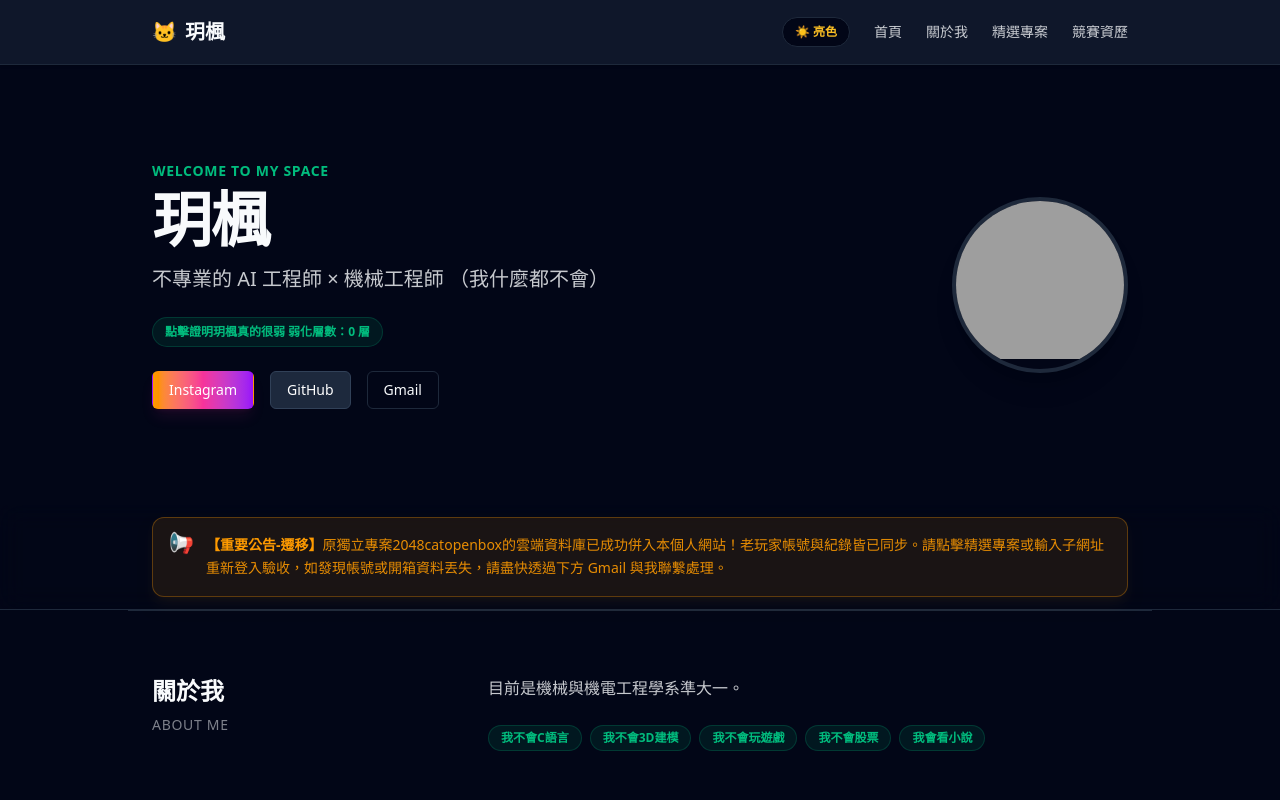
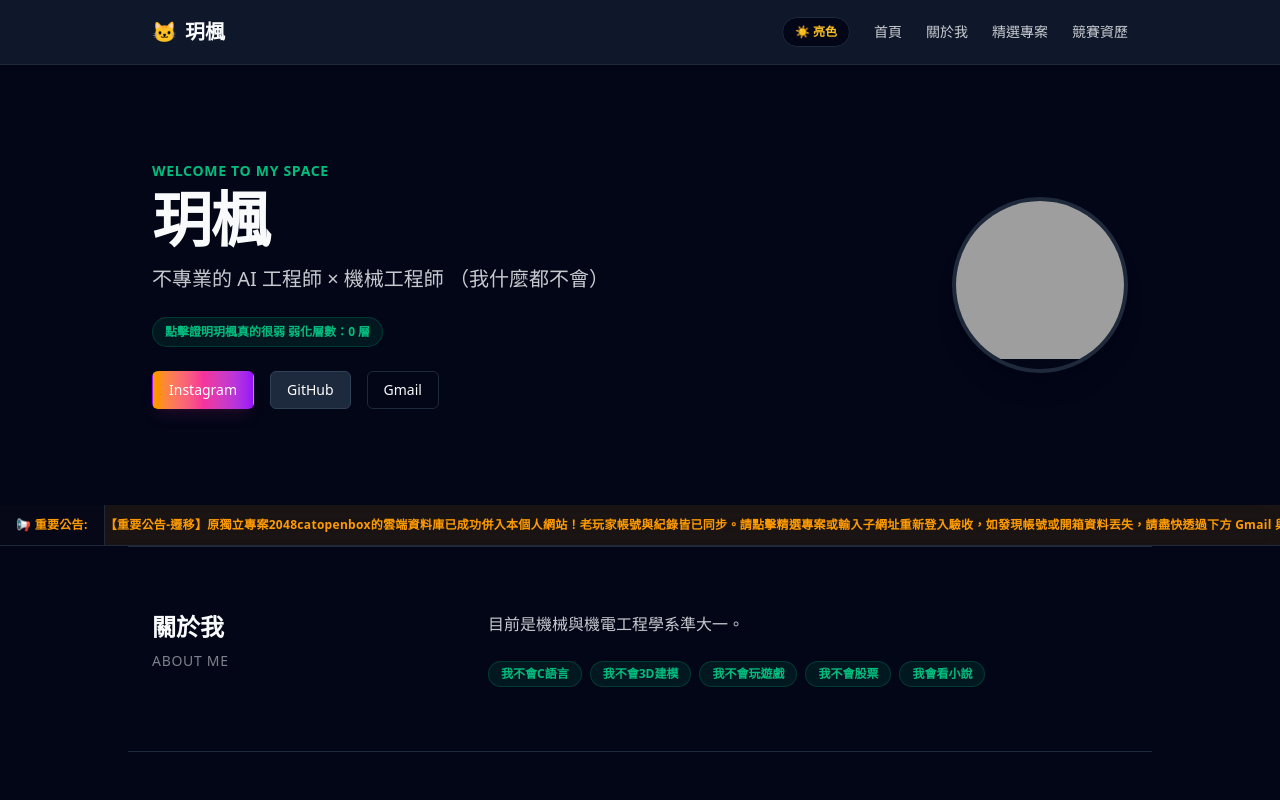
Before and after one commit to moonfall000/YueFon, a Next.js app: page / in a window 1280 px wide. Shown: the top 800 px of the page. Built offline with nearby package versions, Linux system fonts and the light colour scheme; grey boxes are pictures that could not be loaded.

Commit message:
【重要公告-遷移】原獨立專案2048catopenbox的雲端資料庫已成功併入本個人網站！老玩家帳號與紀錄皆已同步。請點擊精選專案或輸入子網址重新登入驗收，如發現帳號或開箱資料丟失，請盡快透過下方 Gmail 與我聯繫處理。

```diff
--- a/app/Announcement.js
+++ b/app/Announcement.js
@@ -1,19 +1,18 @@
 // app/Announcement.js
-
 'use client';
 
 export default function Announcement() {
   return (
-    <div className="sticky top-0 z-50 w-full select-none backdrop-blur-md bg-background/80 py-3 border-b" style={{ borderColor: 'var(--card-border)' }}>
-      <div className="max-w-5xl mx-auto px-6">
-        <div className="p-4 bg-amber-500/10 border border-amber-500/30 rounded-xl flex items-start gap-3 shadow-lg shadow-amber-500/5">
-          <span className="text-xl animate-bounce mt-0.5">📢</span>
-          <div className="flex-1 text-sm leading-relaxed text-amber-500/90 font-medium whitespace-pre-line">
+    <div className="sticky top-0 z-50 w-full select-none backdrop-blur-md bg-amber-500/10 border-b overflow-hidden" style={{ borderColor: 'var(--card-border)' }}>
+      {/* 💡 跑馬燈軌道：利用 flex 和 animate-marquee 實現一行流暢無限橫向滑動 */}
+      <div className="w-full flex items-center h-10 text-xs font-bold text-amber-500 tracking-wide">
+        <span className="px-4 bg-slate-950/80 h-full flex items-center shrink-0 border-r z-20" style={{ borderColor: 'var(--card-border)' }}>📢 重要公告:</span>
 
-            <span className="font-bold text-amber-500">【重要公告-遷移】</span>
-          原獨立專案2048catopenbox的雲端資料庫已成功併入本個人網站！老玩家帳號與紀錄皆已同步。請點擊精選專案或輸入子網址重新登入驗收，如發現帳號或開箱資料丟失，請盡快透過下方 Gmail 與我聯繫處理。
-
-          </div>
+        {/* 跑馬燈動畫本體 */}
+        <div className="flex gap-8 whitespace-nowrap animate-[marquee_25s_linear_infinite] hover:[animation-play-state:paused] cursor-pointer">
+          <span>【重要公告-遷移】原獨立專案2048catopenbox的雲端資料庫已成功併入本個人網站！老玩家帳號與紀錄皆已同步。請點擊精選專案或輸入子網址重新登入驗收，如發現帳號或開箱資料丟失，請盡快透過下方 Gmail 與我聯繫處理。</span>
+          {/* 💡 複製第二組達成無縫接軌無限循環 */}
+          <span>【重要公告-遷移】原獨立專案2048catopenbox的雲端資料庫已成功併入本個人網站！老玩家帳號與紀錄皆已同步。請點擊精選專案或輸入子網址重新登入驗收，如發現帳號或開箱資料丟失，請盡快透過下方 Gmail 與我聯繫處理。</span>
         </div>
       </div>
     </div>
```
